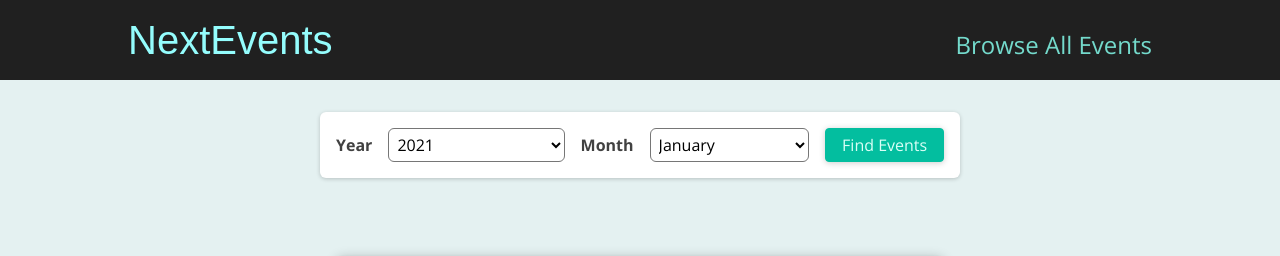
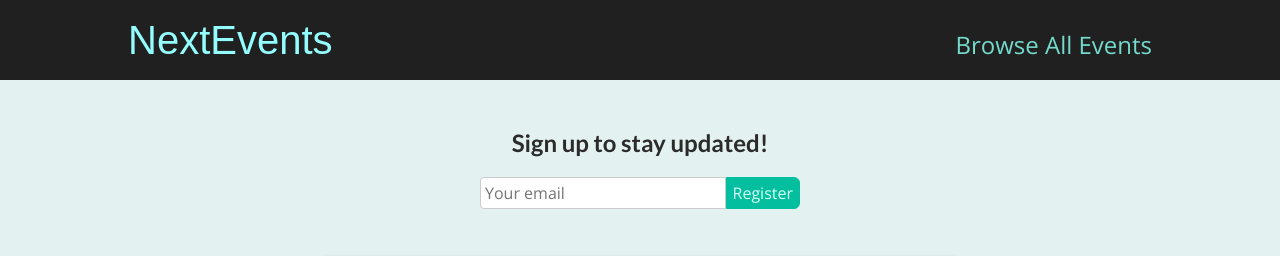
Before and after one commit to Princy-patel/nextjs-stack, a Next.js app in the folder nextEvents/: page / in a window 1280 px wide. Shown: the top 256 px of the page. Built offline with nearby package versions, Linux system fonts and the light colour scheme; grey boxes are pictures that could not be loaded.

Commit message:
feat:add input components

```diff
--- /dev/null
+++ b/nextEvents/components/input/new-comment.module.css
@@ -0,0 +1,42 @@
+.form {
+  margin: 2rem auto;
+  width: 100%;
+  border-radius: 6px;
+  background-color: #03be9f;
+  box-shadow: 0 1px 4px rgba(0, 0, 0, 0.2);
+  padding: 1rem;
+}
+
+.row {
+  display: flex;
+  gap: 1rem;
+  flex-wrap: wrap;
+}
+
+.control {
+  margin-bottom: 0.5rem;
+  flex: 1;
+  min-width: 10rem;
+}
+
+.control label {
+  display: block;
+  font-weight: bold;
+  margin-bottom: 0.5rem;
+  color: white;
+  text-align: left;
+}
+
+.control input,
+.control textarea {
+  font: inherit;
+  padding: 0.25rem;
+  border-radius: 4px;
+  border: 1px solid #ccc;
+  width: 100%;
+  background-color: #dcfff9;
+}
+
+.form button {
+  background-color: white;
+}
--- /dev/null
+++ b/nextEvents/components/input/newsletter-registration.jsx
@@ -0,0 +1,30 @@
+import classes from "./newsletter-registration.module.css"
+
+function NewsletterRegistration() {
+  function registrationHandler(event) {
+    event.preventDefault();
+
+    // fetch user input (state or refs)
+    // optional: validate input
+    // send valid data to API
+  }
+
+  return (
+    <section className={classes.newsletter}>
+      <h2>Sign up to stay updated!</h2>
+      <form onSubmit={registrationHandler}>
+        <div className={classes.control}>
+          <input
+            type='email'
+            id='email'
+            placeholder='Your email'
+            aria-label='Your email'
+          />
+          <button>Register</button>
+        </div>
+      </form>
+    </section>
+  );
+}
+
+export default NewsletterRegistration;
--- /dev/null
+++ b/nextEvents/components/input/newsletter-registration.module.css
@@ -0,0 +1,43 @@
+.newsletter {
+  margin: 3rem auto;
+  width: 90%;
+  max-width: 20rem;
+}
+
+.newsletter h2 {
+  text-align: center;
+}
+
+.control input {
+  font: inherit;
+  padding: 0.25rem;
+  border-radius: 4px;
+  border-top-right-radius: 0;
+  border-bottom-right-radius: 0;
+  border: 1px solid #ccc;
+}
+
+.newsletter button {
+  background-color: #03be9f;
+  border: 1px solid #03be9f;
+  border-radius: 6px;
+  color: #dafff7;
+  border-top-left-radius: 0;
+  border-bottom-left-radius: 0;
+  font: inherit;
+  cursor: pointer;
+}
+
+.newsletter button:hover,
+.newsletter button:active {
+  background-color: #02afa1;
+  border-color: #02afa1;
+}
+
+.control {
+  display: flex;
+}
+
+.control input {
+  flex: 1;
+}
--- a/nextEvents/pages/events/[eventId].jsx
+++ b/nextEvents/pages/events/[eventId].jsx
@@ -6,6 +6,7 @@ import EventLogistics from "../../components/event-detail/event-logistics";
 import EventContent from "../../components/event-detail/event-content";
 import ErrorAlert from "../../components/ui/error-alert";
 import Head from "next/head";
+import Comments from "../../components/input/comments";
 
 function EventDetailPage() {
   const router = useRouter();
@@ -38,6 +39,7 @@ function EventDetailPage() {
       <EventContent>
         <p>{event.description}</p>
       </EventContent>
+      <Comments eventId={event.id} />
     </>
   );
 }
--- a/nextEvents/pages/index.jsx
+++ b/nextEvents/pages/index.jsx
@@ -4,6 +4,7 @@ import { getFeaturedEvents } from "../dummy-data";
 import EventList from "../components/events/event-list";
 import EventsSearch from "../components/events/event-search";
 import Head from "next/head";
+import NewsletterRegistration from "../components/input/newsletter-registration";
 
 function HomePage() {
   const router = useRouter();
@@ -23,6 +24,7 @@ function HomePage() {
           content="Find a lot of great events that allows you to evolve..."
         />
       </Head>
+      <NewsletterRegistration />
       <EventsSearch onSearch={featuredEvent} />
       <EventList items={featuredEvents} />
     </div>
```
Also changed, not shown: nextEvents/components/input/comment-list.jsx (added, +23 -0 lines), nextEvents/components/input/comment-list.module.css (added, +24 -0 lines), nextEvents/components/input/comments.jsx (added, +31 -0 lines), nextEvents/components/input/comments.module.css (added, +21 -0 lines), nextEvents/components/input/new-comment.jsx (added, +60 -0 lines).
